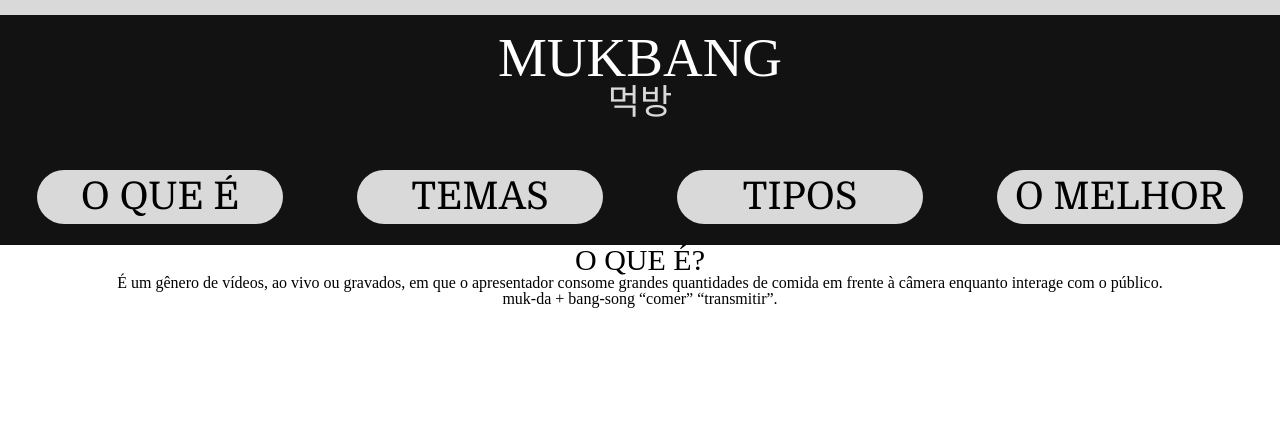
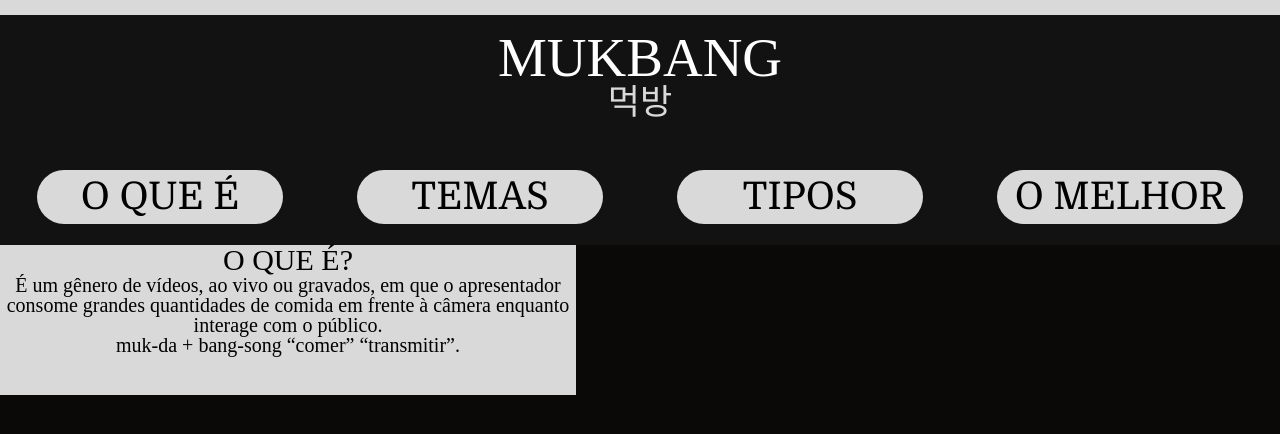
Before and after one commit to babibabaa/sitemukbang, a plain HTML site: page index.html in a window 1280 px wide. Drawn offline with Linux system fonts and the light colour scheme; a web font is replaced by a local one.

Commit message:
caixa de explicação

```diff
--- a/styles.css
+++ b/styles.css
@@ -1,5 +1,6 @@
-
-body
+body{
+    background:#0B0808;
+}
 
 header {
 
@@ -51,10 +52,13 @@ h4 {
 
 
 .explicacao {
+    background:#D9D9D9;
     text-align: center;
-    width: ;
+    width: 45%;
+    height: 150px;
+    justify-content: center;
+    font-size: 20px;
 }
-
 .emcimadoheader {
     background-color: #d9d9d9;
     height: 15px;
```
